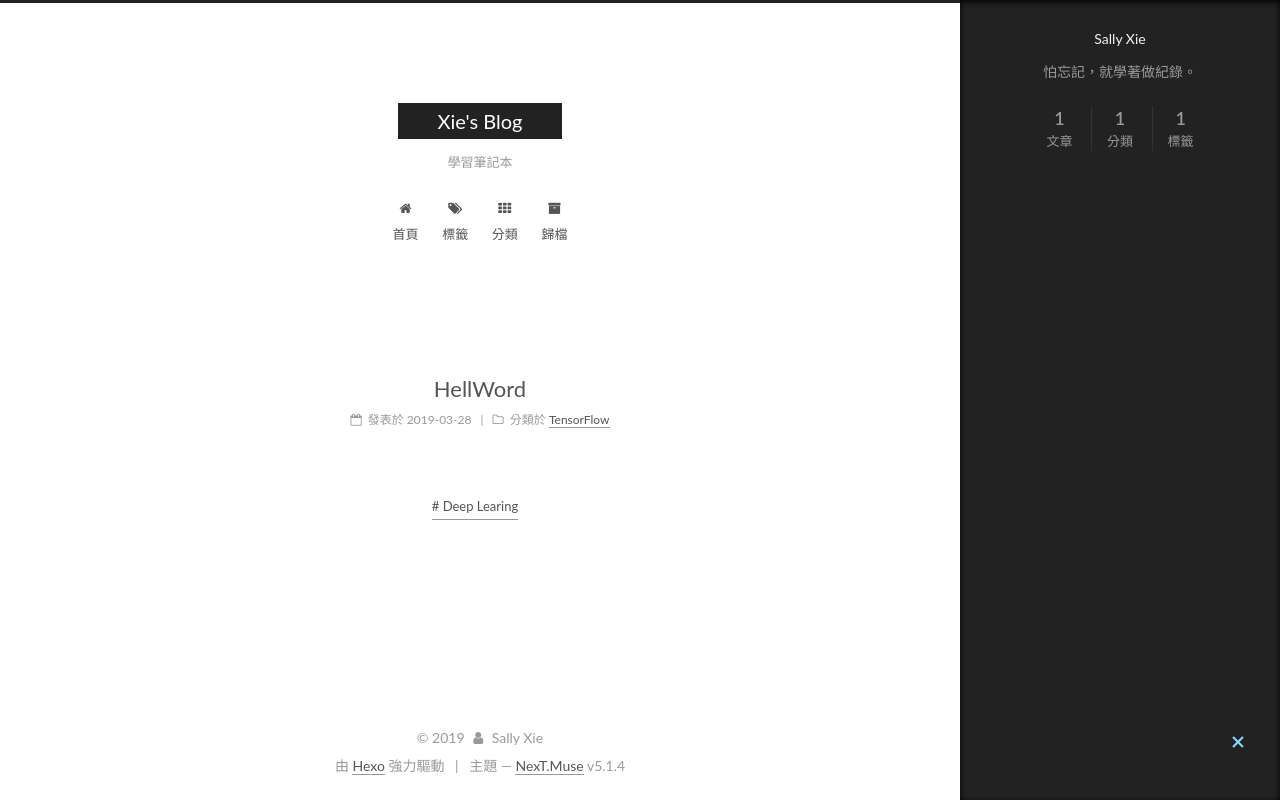
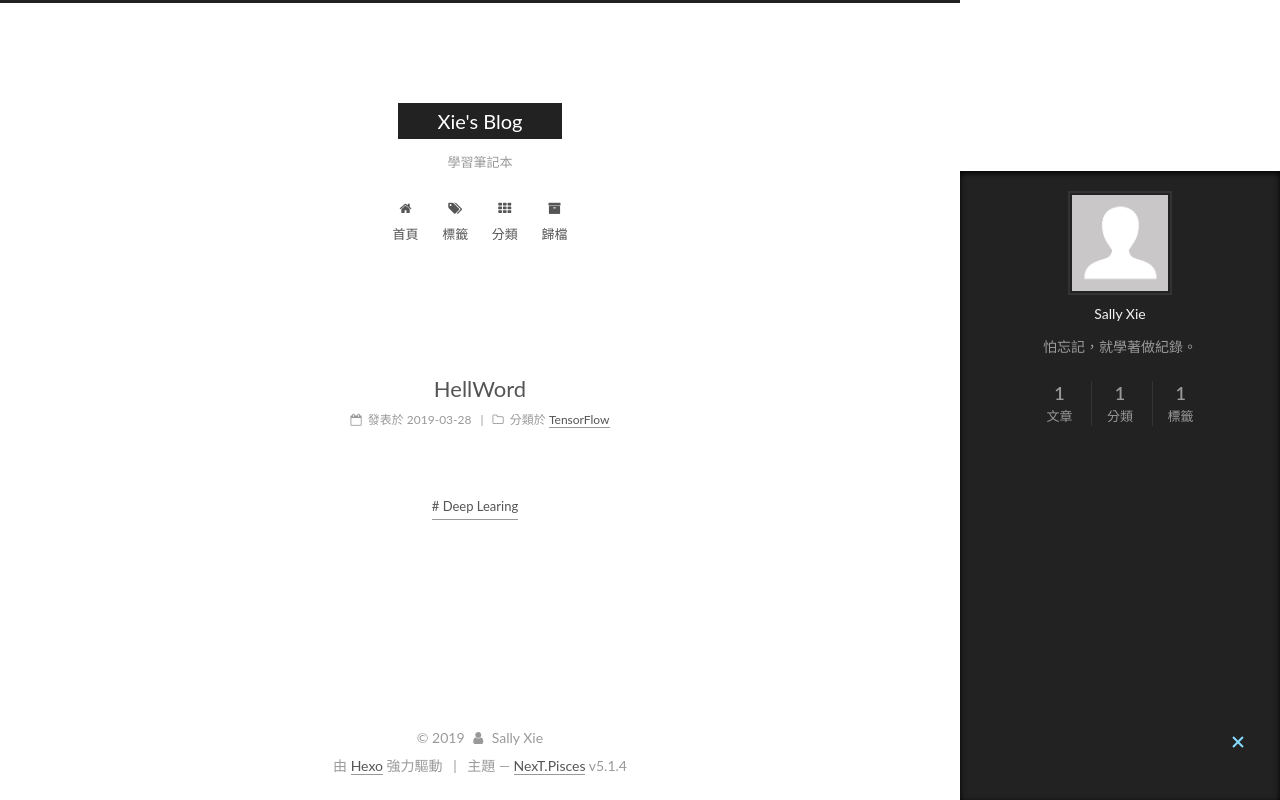
Before and after one commit to MisssssXie/MisssssXie.github.io, a plain HTML site: page 2019/03/28/HellWord/index.html in a window 1280 px wide. Both pictures are taken after a click on the element 1238 px from the left and 743 px from the top of the page. Drawn offline with Linux system fonts and the light colour scheme.

Commit message:
Site updated: 2019-03-30 10:35:33

```diff
--- a/2019/03/28/HellWord/index.html
+++ b/2019/03/28/HellWord/index.html
@@ -5,7 +5,7 @@
 
 
 
-<html class="theme-next muse use-motion" lang="zh-tw">
+<html class="theme-next pisces use-motion" lang="zh-tw">
 <head><meta name="generator" content="Hexo 3.8.0">
   <meta charset="UTF-8">
 <meta http-equiv="X-UA-Compatible" content="IE=edge">
@@ -98,7 +98,7 @@
   var NexT = window.NexT || {};
   var CONFIG = {
     root: '/',
-    scheme: 'Muse',
+    scheme: 'Pisces',
     version: '5.1.4',
     sidebar: {"position":"left","display":"post","offset":12,"b2t":false,"scrollpercent":false,"onmobile":false},
     fancybox: true,
@@ -421,6 +421,8 @@
         <div class="site-overview">
           <div class="site-author motion-element" itemprop="author" itemscope itemtype="http://schema.org/Person">
 
+              <img class="site-author-image" itemprop="image" src="/images/avatar.gif" alt="Sally Xie">
+
               <p class="site-author-name" itemprop="name">Sally Xie</p>
               <p class="site-description motion-element" itemprop="description">怕忘記，就學著做紀錄。</p>
           </div>
@@ -509,7 +511,7 @@
 
 
 
-  <div class="theme-info">主題 &mdash; <a class="theme-link" target="_blank" href="https://github.com/iissnan/hexo-theme-next">NexT.Muse</a> v5.1.4</div>
+  <div class="theme-info">主題 &mdash; <a class="theme-link" target="_blank" href="https://github.com/iissnan/hexo-theme-next">NexT.Pisces</a> v5.1.4</div>
 
 
 
@@ -610,6 +612,13 @@
 
 
 
+  <script type="text/javascript" src="/js/src/affix.js?v=5.1.4"></script>
+
+  <script type="text/javascript" src="/js/src/schemes/pisces.js?v=5.1.4"></script>
+
+
+
+
   <script type="text/javascript" src="/js/src/scrollspy.js?v=5.1.4"></script>
 <script type="text/javascript" src="/js/src/post-details.js?v=5.1.4"></script>
 
```
Also changed, not shown: TensorFlow/index.html (+12 -3 lines), archives/2019/03/index.html (+12 -3 lines), archives/2019/index.html (+12 -3 lines), archives/index.html (+12 -3 lines), categories/TensorFlow/index.html (+12 -3 lines), categories/index.html (+12 -3 lines), index.html (+12 -3 lines), schedule/index.html (+12 -3 lines), tags/Deep-Learing/index.html (+12 -3 lines), tags/index.html (+12 -3 lines).
